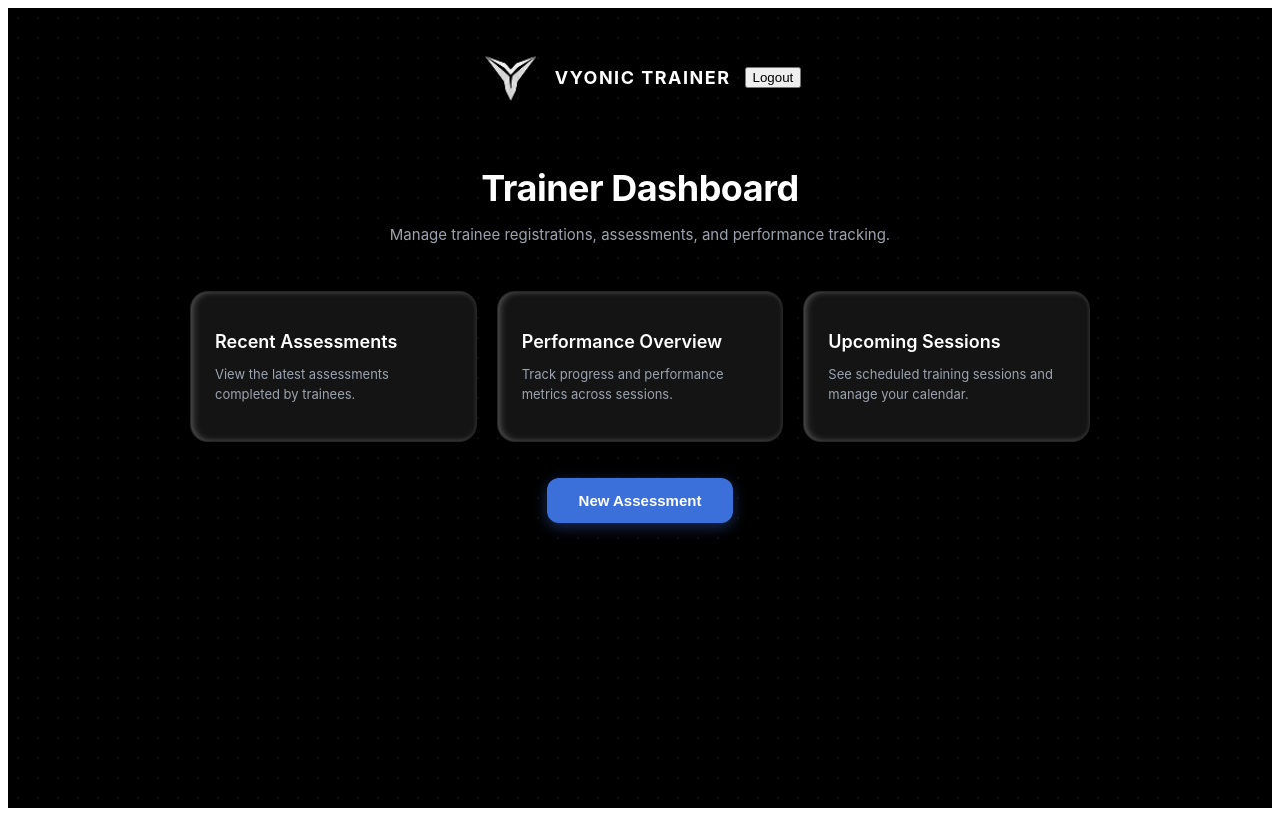
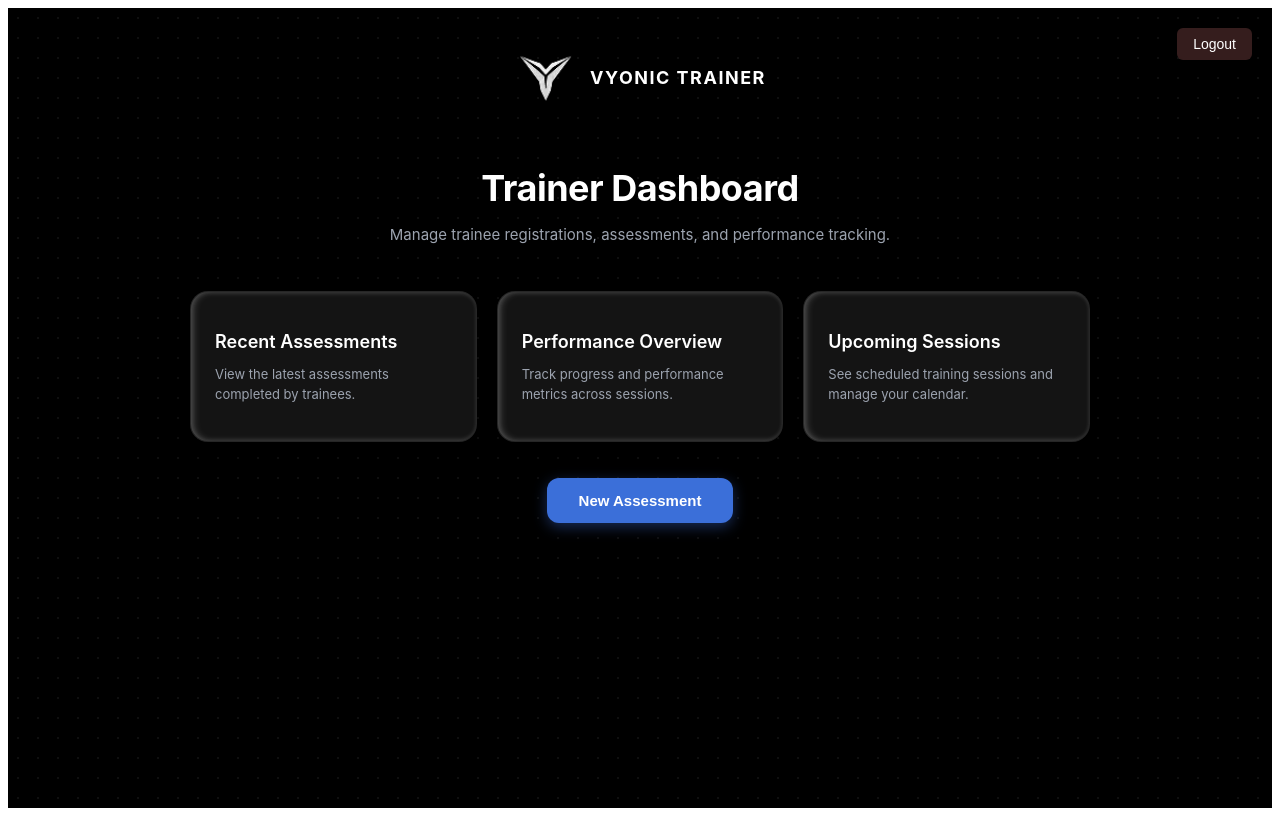
Before and after one commit to isha-98-isha/health-profile-form, a React (Create React App) app: page /dashboard in a window 1280 px wide. Built offline with nearby package versions, Linux system fonts and the light colour scheme.

Commit message:
Country code Set, Frequrncy dropdown issue Fixed, Logout Button UI Chnaged.

```diff
--- a/src/pages/Dashboard/dashboard.css
+++ b/src/pages/Dashboard/dashboard.css
@@ -12,7 +12,33 @@
   box-sizing: border-box;
   font-family: var(--font-family, 'Inter', sans-serif);
   color: var(--foreground, #ffffff);
+  position: relative; /* important for absolute positioning */
 }
+
+.logout-btn {
+  background-color: #351d1d;
+  color: #fff;
+  padding: 8px 16px;
+  border: none;
+  border-radius: 6px;
+  font-size: 14px;
+  cursor: pointer;
+  transition: background-color 0.3s ease, opacity 0.2s ease;
+
+  position: absolute;   /* take it out of header flow */
+  top: 20px;            /* adjust vertical placement */
+  right: 20px;          /* push to right edge of dashboard */
+}
+
+.logout-btn:hover {
+  background-color: #5a2e0f;
+}
+
+.logout-btn:disabled {
+  opacity: 0.6;
+  cursor: not-allowed;
+}
+
 
 .dashboard-header {
   display: flex;
--- a/src/pages/Onboardings/Onboarding.css
+++ b/src/pages/Onboardings/Onboarding.css
@@ -522,11 +522,7 @@
   color: #9ca3af;
   margin: 2px 0 0;
 }
-
-/* ==========================================================================
-   PAGE 3: MEASUREMENT RULER STYLES
-   ========================================================================== */
-
+   /*PAGE 3: MEASUREMENT RULER STYLES */
 .pill-toggle-container {
   display: flex;
   width: 100%;
@@ -835,6 +831,7 @@
   flex-direction: column;
   gap: 6px;
   width: 100%;
+  position: relative;
 }
 
 .field-title-label {
@@ -869,7 +866,7 @@
   border: 1px solid rgba(255, 255, 255, 0.12);
   border-radius: 12px;
   box-shadow: 0 10px 25px rgba(0, 0, 0, 0.6);
-  z-index: 50;
+   z-index: 999;
   overflow: hidden;
   max-height: 200px;
   overflow-y: auto;
--- a/src/pages/Onboardings/Onboarding.jsx
+++ b/src/pages/Onboardings/Onboarding.jsx
@@ -14,7 +14,7 @@ const Onboarding = () => {
   const [formData, setFormData] = useState({
     firstName: '',
     lastName: '',
-    countryCode: '+971',
+    countryCode: '+91',
     phone: '',
     email: '',
     dob: '',
@@ -36,8 +36,9 @@ const Onboarding = () => {
   // Page 4 State (Training Experience)
   const [yearsExp, setYearsExp] = useState(21);
   const [frequency, setFrequency] = useState('Once a week');
+  const [isDropdownOpen, setIsDropdownOpen] = useState(false);
   const [injuries, setInjuries] = useState('');
-  const [isDropdownOpen, setIsDropdownOpen] = useState(false);
+
 
   // Scroll Wheel and Ruler Refs
   const wheelRef = useRef(null);
```
